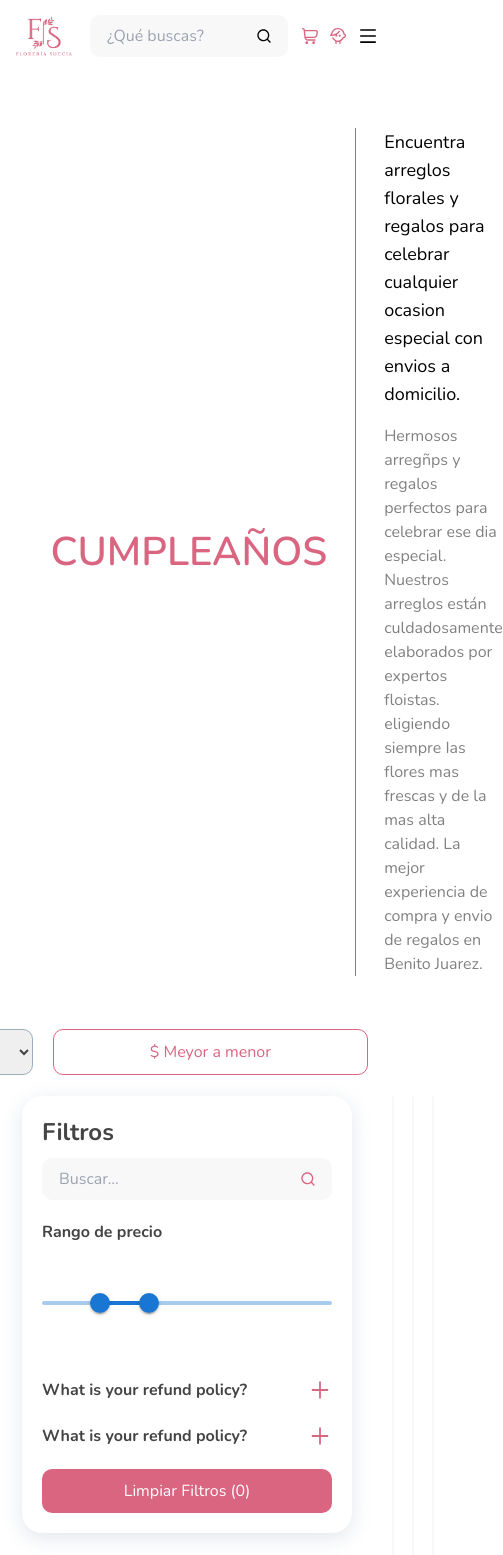
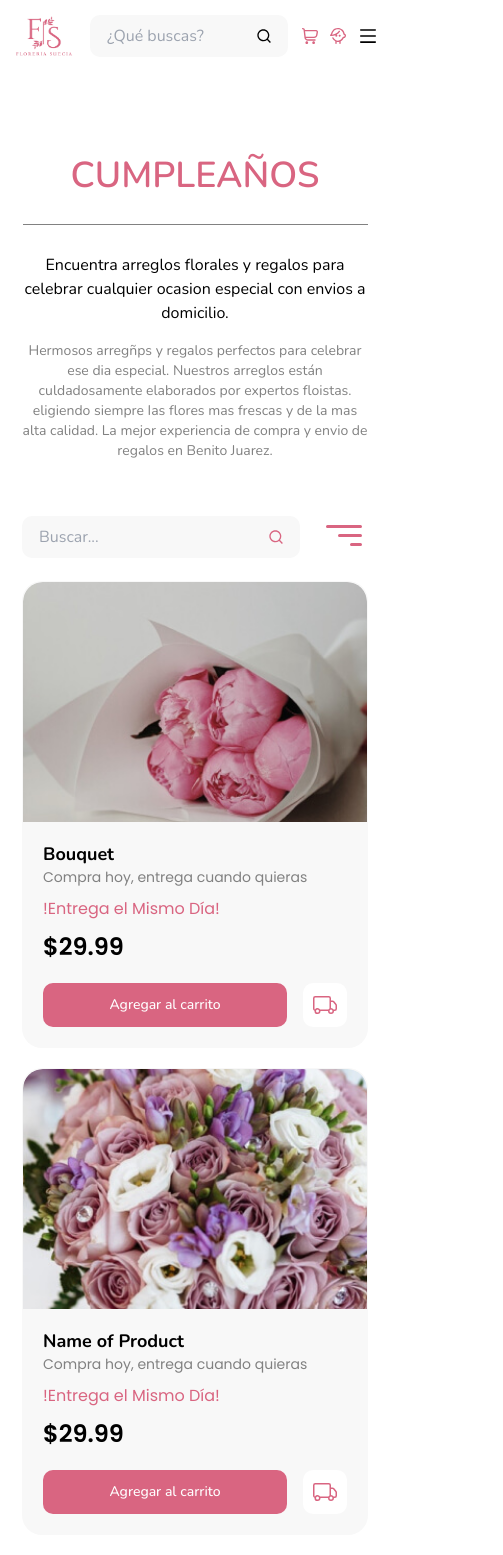
Before and after one commit to baxriddin0317/floreria, a Next.js app: page /category in a window 390 px wide. Shown: the top 1555 px of the page, 503 px wide, since content can reach past the window. Built offline with nearby package versions, Linux system fonts and the light colour scheme; a web font is replaced by a local one.

Commit message:
mobile style

```diff
--- a/components/Category/CategoryHead.jsx
+++ b/components/Category/CategoryHead.jsx
@@ -3,17 +3,17 @@ import React from 'react'
 const CategoryHead = () => {
   return (
     <section className='max-w-base mx-auto px-[22.5px]'>
-        <div className='flex items-center pt-14 pb-13'>
-            <div className='px-7'>
-                <h1 className='uppercase font-semibold text-brand-primary text-4.5xl'>
+        <div className='flex items-center flex-col lg:flex-row pt-14 pb-13'>
+            <div className='lg:px-7 py-7 lg:py-0'>
+                <h1 className='uppercase font-semibold text-brand-primary text-4xl sm:text-4.5xl'>
                     cumpleaños
                 </h1>
             </div>
-            <div className='border-l border-brand-gray-medium pl-7'>
-                <h4 className='text-lg mb-4'>
+            <div className='text-center lg:text-left border-t lg:border-t-0 lg:border-l border-brand-gray-medium pt-7 lg:pt-0 lg:pl-7'>
+                <h4 className='sm:text-lg mb-4'>
                     Encuentra arreglos florales y regalos para celebrar cualquier ocasion especial con envios a domicilio.
                 </h4>
-                <p className='text-brand-gray-medium'>
+                <p className='text-brand-gray-medium text-sm sm:text-base'>
                     Hermosos arregñps y regalos perfectos para celebrar ese dia especial. Nuestros arreglos están culdadosamente elaborados por expertos floistas. eligiendo siempre Ias flores mas frescas y de la mas alta calidad. La mejor experiencia de compra y envio de regalos en Benito Juarez.
                 </p>
             </div>
--- a/components/Category/FilterCard.jsx
+++ b/components/Category/FilterCard.jsx
@@ -3,8 +3,9 @@ import Box from '@mui/material/Box';
 import Slider from '@mui/material/Slider';
 import { useState } from "react";
 import { Disclosure } from '@headlessui/react'
-// import { ChevronUpIcon } from '@heroicons/react/20/solid'
 import { AiOutlinePlus, AiOutlineMinus } from "react-icons/ai"
+
+const tipo = ["Flores", "Plantas", "Postres", "Globos", "Peluches", "Joyeria", "Belleza", "Juguestes", "Botanas"];
 
 const FilterCard = () => {
   const [value, setValue] = useState([20, 37]);
@@ -14,7 +15,7 @@ const FilterCard = () => {
   };
 
   return (
-    <div className='rounded-20  bg-white p-5 shadow-3xl min-w-[330px]'>
+    <div className='rounded-20 hidden lg:block bg-white p-5 shadow-3xl min-w-[330px]'>
       <form >
         <h2 className='capitalize mb-2.5 font-bold text-2xl text-brand-dark-primary'>
           filtros
@@ -72,14 +73,21 @@ const SearchAccardion = () => {
       <div className="mx-auto w-full max-w-md rounded-2xl bg-white">
         <Disclosure>
           {({ open }) => (
-            <div className={open ? 'bg-linear py-px mt-5' : 'mt-5  py-px'}>
-              <div className="bg-white">
+            <div className={open ? 'bg-linear pt-px mt-5' : 'mt-5  py-px'}>
+              <div className="bg-white py-5">
                 <Disclosure.Button className="flex w-full justify-between rounded-lg text-left text-brand-dark-primary font-bold">
                   <span>What is your refund policy?</span>
                   {open ? <AiOutlineMinus className="text-brand-primary text-2xl" /> : <AiOutlinePlus className="text-brand-primary text-2xl" /> }
                 </Disclosure.Button>
-                <Disclosure.Panel className="pt-4 pb-2 text-sm text-gray-500">
-                  If you're
+                <Disclosure.Panel className="pt-4 pb-2 text-sm text-brand-dark-primary">
+                  {tipo.map((tip, i) => (
+                    <div className="flex gap-4 items-center mb-5" key={i}>
+                      <input className="w-6 h-6 mr-5 rounded-md" type="checkbox" />
+                      <p className="">
+                        {tip}
+                      </p>
+                    </div>
+                  ))}
                 </Disclosure.Panel>
               </div>
             </div>
@@ -87,7 +95,7 @@ const SearchAccardion = () => {
         </Disclosure>
         <Disclosure>
           {({ open }) => (
-            <div className={open ? 'bg-linear py-px mt-5' : 'mt-5  py-px'}>
+            <div className={open ? 'bg-linear pb-px mt-5' : 'mt-5  py-px'}>
               <div className="bg-white">
                 <Disclosure.Button className="flex w-full justify-between rounded-lg text-left text-brand-dark-primary font-bold">
                   <span>What is your refund policy?</span>
--- a/components/Category/FilterContent.jsx
+++ b/components/Category/FilterContent.jsx
@@ -1,14 +1,14 @@
-import React from 'react'
+import React, { useContext } from 'react'
 import Products from '../../utils/categoryproduct';
 import ProductCard from "../Cards/ProductCard";
 
 const FilterContent = () => {
   const PageProducts = Products.slice(0,12);
   return (
-    <div className='grid grid-cols-3 gap-5 w-full'>
+    <div className='grid grid-cols-1 sm:grid-cols-2 md:grid-cols-3 lg:grid-cols-2 xl:grid-cols-3 gap-5 w-full'>
         {PageProducts &&
           PageProducts.map(product => (
-                <ProductCard {...product} />
+                <ProductCard key={product.id} {...product} />
           ))
         }
     </div>
--- a/components/sections/SearchByCategory.jsx
+++ b/components/sections/SearchByCategory.jsx
@@ -2,6 +2,8 @@ import React from 'react'
 import FilterCard from '../Category/FilterCard'
 import FilterContent from '../Category/FilterContent'
 import Pagination from '@mui/material/Pagination';
+import { BsFilterRight } from "react-icons/bs"
+import { RiSearchLine } from "react-icons/ri"
 
 
 const SearchByCategory = () => {
@@ -9,15 +11,33 @@ const SearchByCategory = () => {
     <section>
       <div className='max-w-base mx-auto px-[22px]'>
         <div className='flex justify-end items-center gap-5'>
-            <span className='text-brand-gray-medium'>
+          {/* search input */}
+          <div className="md:hidden relative w-full ">
+            <input
+              type="text"
+              // onChange={e => setInputVal(e.target.value)}
+              placeholder="Buscar..."
+              className="bg-brand-gray-light w-full rounded-base focus:border-brand-primary/50 border border-transparent px-4 py-2 md:py-3 md:px-6"
+            />
+            <button
+              type="button"
+              className="absolute top-1/2 -translate-y-1/2 right-4"
+            >
+              <RiSearchLine className="text-brand-primary md:text-xl lg:text-2xl" />
+            </button>
+          </div>
+          <span className='hidden md:block text-brand-gray-medium'>
               Ordenar por
           </span>
-            <select className='text-brand-dark-primary border rounded-base border-brand-gray-primary py-2.5 px-5'>
+          <select className='hidden md:block cursor-pointer text-brand-dark-primary border rounded-base border-brand-gray-primary py-2.5 px-5'>
               <option value="mayor">$ Mayor a menor</option>
               <option value="menor">$ Menor a mayor</option>
           </select>
-            <button className='whitespace-nowrap text-brand-primary border border-brand-primary rounded-base hover:bg-brand-primary hover:text-white transition-colors duration-200 py-2.5 px-24 xxl:py-3 xxl:px-28'>
+          <button className='hidden md:block whitespace-nowrap text-brand-primary border border-brand-primary rounded-base hover:bg-brand-primary hover:text-white transition-colors duration-200 py-2.5 px-24 xxl:py-3 xxl:px-28'>
               $ Meyor a menor
+          </button>
+          <button className='lg:hidden'>
+            <BsFilterRight className='text-brand-primary text-5xl' />
           </button>
         </div>
         <div className='flex items-start gap-10 mt-5 mb-16'>
--- a/utils/categoryproduct.js
+++ b/utils/categoryproduct.js
@@ -5,7 +5,7 @@ const product = [
       flowerName: "Bouquet",
       text: "Compra hoy, entrega cuando quieras",
       delivery: "!Entrega el Mismo Día!",
-      price: 19.99,
+      price: 29.99,
     },
     {
       id: 2,
@@ -13,7 +13,7 @@ const product = [
       flowerName: "Name of Product",
       text: "Compra hoy, entrega cuando quieras",
       delivery: "!Entrega el Mismo Día!",
-      price: 19.99,
+      price: 29.99,
     },
     {
       id: 3,
@@ -21,7 +21,7 @@ const product = [
       flowerName: "Name of Product",
       text: "Compra hoy, entrega cuando quieras",
       delivery: "!Entrega el Mismo Día!",
-      price: 19.99,
+      price: 29.99,
     },
     {
       id: 4,
@@ -29,7 +29,7 @@ const product = [
       flowerName: "Bouquet",
       text: "Compra hoy, entrega cuando quieras",
       delivery: "!Entrega el Mismo Día!",
-      price: 19.99,
+      price: 29.99,
     },
     {
       id: 5,
@@ -37,15 +37,15 @@ const product = [
       flowerName: "Name of Product",
       text: "Compra hoy, entrega cuando quieras",
       delivery: "!Entrega el Mismo Día!",
-      price: 19.99,
+      price: 29.99,
     },
     {
       id: 6,
       img: 3,
-      title: "Name of Product",
+      flowerName: "Name of Product",
       text: "Compra hoy, entrega cuando quieras",
       delivery: "!Entrega el Mismo Día!",
-      price: 19.99,
+      price: 29.99,
     },
     {
         id: 7,
@@ -53,7 +53,7 @@ const product = [
         flowerName: "Bouquet",
         text: "Compra hoy, entrega cuando quieras",
         delivery: "!Entrega el Mismo Día!",
-        price: 19.99,
+        price: 29.99,
       },
       {
         id: 8,
@@ -61,7 +61,7 @@ const product = [
         flowerName: "Name of Product",
         text: "Compra hoy, entrega cuando quieras",
         delivery: "!Entrega el Mismo Día!",
-        price: 19.99,
+        price: 29.99,
       },
       {
         id: 9,
@@ -69,7 +69,7 @@ const product = [
         flowerName: "Name of Product",
         text: "Compra hoy, entrega cuando quieras",
         delivery: "!Entrega el Mismo Día!",
-        price: 19.99,
+        price: 29.99,
       },
       {
         id: 10,
@@ -77,7 +77,7 @@ const product = [
         flowerName: "Bouquet",
         text: "Compra hoy, entrega cuando quieras",
         delivery: "!Entrega el Mismo Día!",
-        price: 19.99,
+        price: 10.99,
       },
       {
         id: 11,
@@ -85,15 +85,15 @@ const product = [
         flowerName: "Name of Product",
         text: "Compra hoy, entrega cuando quieras",
         delivery: "!Entrega el Mismo Día!",
-        price: 19.99,
+        price: 10.99,
       },
       {
         id: 12,
         img: 3,
-        title: "Name of Product",
+        flowerName: "Name of Product",
         text: "Compra hoy, entrega cuando quieras",
         delivery: "!Entrega el Mismo Día!",
-        price: 19.99,
+        price: 10.99,
       },
       {
         id: 13,
@@ -101,7 +101,7 @@ const product = [
         flowerName: "Bouquet",
         text: "Compra hoy, entrega cuando quieras",
         delivery: "!Entrega el Mismo Día!",
-        price: 19.99,
+        price: 10.99,
       },
       {
         id: 14,
@@ -109,7 +109,7 @@ const product = [
         flowerName: "Name of Product",
         text: "Compra hoy, entrega cuando quieras",
         delivery: "!Entrega el Mismo Día!",
-        price: 19.99,
+        price: 10.99,
       },
       {
         id: 15,
@@ -117,7 +117,7 @@ const product = [
         flowerName: "Name of Product",
         text: "Compra hoy, entrega cuando quieras",
         delivery: "!Entrega el Mismo Día!",
-        price: 19.99,
+        price: 10.99,
       },
       {
         id: 16,
@@ -125,7 +125,7 @@ const product = [
         flowerName: "Bouquet",
         text: "Compra hoy, entrega cuando quieras",
         delivery: "!Entrega el Mismo Día!",
-        price: 19.99,
+        price: 10.99,
       },
       {
         id: 17,
@@ -133,15 +133,15 @@ const product = [
         flowerName: "Name of Product",
         text: "Compra hoy, entrega cuando quieras",
         delivery: "!Entrega el Mismo Día!",
-        price: 19.99,
+        price: 10.99,
       },
       {
         id: 18,
         img: 3,
-        title: "Name of Product",
+        flowerName: "Name of Product",
         text: "Compra hoy, entrega cuando quieras",
         delivery: "!Entrega el Mismo Día!",
-        price: 19.99,
+        price: 10.99,
       },
       {
         id: 19,
@@ -149,7 +149,7 @@ const product = [
         flowerName: "Bouquet",
         text: "Compra hoy, entrega cuando quieras",
         delivery: "!Entrega el Mismo Día!",
-        price: 19.99,
+        price: 10.99,
       },
       {
         id: 20,
@@ -157,7 +157,7 @@ const product = [
         flowerName: "Name of Product",
         text: "Compra hoy, entrega cuando quieras",
         delivery: "!Entrega el Mismo Día!",
-        price: 19.99,
+        price: 49.99,
       },
       {
         id: 21,
@@ -165,7 +165,7 @@ const product = [
         flowerName: "Name of Product",
         text: "Compra hoy, entrega cuando quieras",
         delivery: "!Entrega el Mismo Día!",
-        price: 19.99,
+        price: 49.99,
       },
       {
         id: 22,
@@ -173,7 +173,7 @@ const product = [
         flowerName: "Bouquet",
         text: "Compra hoy, entrega cuando quieras",
         delivery: "!Entrega el Mismo Día!",
-        price: 19.99,
+        price: 49.99,
       },
       {
         id: 23,
@@ -181,15 +181,15 @@ const product = [
         flowerName: "Name of Product",
         text: "Compra hoy, entrega cuando quieras",
         delivery: "!Entrega el Mismo Día!",
-        price: 19.99,
+        price: 49.99,
       },
       {
         id: 24,
         img: 3,
-        title: "Name of Product",
+        flowerName: "Name of Product",
         text: "Compra hoy, entrega cuando quieras",
         delivery: "!Entrega el Mismo Día!",
-        price: 19.99,
+        price: 49.99,
       },
       {
         id: 25,
@@ -197,7 +197,7 @@ const product = [
         flowerName: "Bouquet",
         text: "Compra hoy, entrega cuando quieras",
         delivery: "!Entrega el Mismo Día!",
-        price: 19.99,
+        price: 49.99,
       },
       {
         id: 26,
@@ -205,7 +205,7 @@ const product = [
         flowerName: "Name of Product",
         text: "Compra hoy, entrega cuando quieras",
         delivery: "!Entrega el Mismo Día!",
-        price: 19.99,
+        price: 49.99,
       },
       {
         id: 27,
@@ -213,7 +213,7 @@ const product = [
         flowerName: "Name of Product",
         text: "Compra hoy, entrega cuando quieras",
         delivery: "!Entrega el Mismo Día!",
-        price: 19.99,
+        price: 49.99,
       },
       {
         id: 28,
@@ -221,7 +221,7 @@ const product = [
         flowerName: "Bouquet",
         text: "Compra hoy, entrega cuando quieras",
         delivery: "!Entrega el Mismo Día!",
-        price: 19.99,
+        price: 49.99,
       },
       {
         id: 29,
@@ -229,15 +229,15 @@ const product = [
         flowerName: "Name of Product",
         text: "Compra hoy, entrega cuando quieras",
         delivery: "!Entrega el Mismo Día!",
-        price: 19.99,
+        price: 49.99,
       },
       {
         id: 30,
         img: 3,
-        title: "Name of Product",
+        flowerName: "Name of Product",
         text: "Compra hoy, entrega cuando quieras",
         delivery: "!Entrega el Mismo Día!",
-        price: 19.99,
+        price: 59.99,
       },
       {
         id: 31,
@@ -245,7 +245,7 @@ const product = [
         flowerName: "Bouquet",
         text: "Compra hoy, entrega cuando quieras",
         delivery: "!Entrega el Mismo Día!",
-        price: 19.99,
+        price: 59.99,
       },
       {
         id: 32,
@@ -253,7 +253,7 @@ const product = [
         flowerName: "Name of Product",
         text: "Compra hoy, entrega cuando quieras",
         delivery: "!Entrega el Mismo Día!",
-        price: 19.99,
+        price: 59.99,
       },
       {
         id: 33,
@@ -261,7 +261,7 @@ const product = [
         flowerName: "Name of Product",
         text: "Compra hoy, entrega cuando quieras",
         delivery: "!Entrega el Mismo Día!",
-        price: 19.99,
+        price: 59.99,
       },
       {
         id: 34,
@@ -269,7 +269,7 @@ const product = [
         flowerName: "Bouquet",
         text: "Compra hoy, entrega cuando quieras",
         delivery: "!Entrega el Mismo Día!",
-        price: 19.99,
+        price: 59.99,
       },
       {
         id: 35,
@@ -277,15 +277,15 @@ const product = [
         flowerName: "Name of Product",
         text: "Compra hoy, entrega cuando quieras",
         delivery: "!Entrega el Mismo Día!",
-        price: 19.99,
+        price: 59.99,
       },
       {
         id: 36,
         img: 3,
-        title: "Name of Product",
+        flowerName: "Name of Product",
         text: "Compra hoy, entrega cuando quieras",
         delivery: "!Entrega el Mismo Día!",
-        price: 19.99,
+        price: 59.99,
       },
       {
         id: 37,
@@ -293,7 +293,7 @@ const product = [
         flowerName: "Bouquet",
         text: "Compra hoy, entrega cuando quieras",
         delivery: "!Entrega el Mismo Día!",
-        price: 19.99,
+        price: 59.99,
       },
       {
         id: 38,
@@ -301,7 +301,7 @@ const product = [
         flowerName: "Name of Product",
         text: "Compra hoy, entrega cuando quieras",
         delivery: "!Entrega el Mismo Día!",
-        price: 19.99,
+        price: 59.99,
       },
       {
         id: 39,
@@ -309,7 +309,7 @@ const product = [
         flowerName: "Name of Product",
         text: "Compra hoy, entrega cuando quieras",
         delivery: "!Entrega el Mismo Día!",
-        price: 19.99,
+        price: 59.99,
       },
       {
         id: 40,
@@ -317,7 +317,7 @@ const product = [
         flowerName: "Bouquet",
         text: "Compra hoy, entrega cuando quieras",
         delivery: "!Entrega el Mismo Día!",
-        price: 19.99,
+        price: 9.99,
       },
       {
         id: 41,
@@ -325,15 +325,15 @@ const product = [
         flowerName: "Name of Product",
         text: "Compra hoy, entrega cuando quieras",
         delivery: "!Entrega el Mismo Día!",
-        price: 19.99,
+        price: 9.99,
       },
       {
         id: 42,
         img: 3,
-        title: "Name of Product",
+        flowerName: "Name of Product",
         text: "Compra hoy, entrega cuando quieras",
         delivery: "!Entrega el Mismo Día!",
-        price: 19.99,
+        price: 9.99,
       },
       {
         id: 43,
@@ -341,7 +341,7 @@ const product = [
         flowerName: "Bouquet",
         text: "Compra hoy, entrega cuando quieras",
         delivery: "!Entrega el Mismo Día!",
-        price: 19.99,
+        price: 9.99,
       },
       {
         id: 44,
@@ -349,7 +349,7 @@ const product = [
         flowerName: "Name of Product",
         text: "Compra hoy, entrega cuando quieras",
         delivery: "!Entrega el Mismo Día!",
-        price: 19.99,
+        price: 9.99,
       },
       {
         id: 45,
@@ -357,7 +357,7 @@ const product = [
         flowerName: "Name of Product",
         text: "Compra hoy, entrega cuando quieras",
         delivery: "!Entrega el Mismo Día!",
-        price: 19.99,
+        price: 9.99,
       },
       {
         id: 46,
@@ -365,7 +365,7 @@ const product = [
         flowerName: "Bouquet",
         text: "Compra hoy, entrega cuando quieras",
         delivery: "!Entrega el Mismo Día!",
-        price: 19.99,
+        price: 9.99,
       },
       {
         id: 47,
@@ -373,15 +373,15 @@ const product = [
         flowerName: "Name of Product",
         text: "Compra hoy, entrega cuando quieras",
         delivery: "!Entrega el Mismo Día!",
-        price: 19.99,
+        price: 9.99,
       },
       {
         id: 48,
         img: 3,
-        title: "Name of Product",
+        flowerName: "Name of Product",
         text: "Compra hoy, entrega cuando quieras",
         delivery: "!Entrega el Mismo Día!",
-        price: 19.99,
+        price: 9.99,
       },
       {
         id: 49,
@@ -389,7 +389,7 @@ const product = [
         flowerName: "Bouquet",
         text: "Compra hoy, entrega cuando quieras",
         delivery: "!Entrega el Mismo Día!",
-        price: 19.99,
+        price: 9.99,
       },
       {
         id: 50,
@@ -397,7 +397,7 @@ const product = [
         flowerName: "Name of Product",
         text: "Compra hoy, entrega cuando quieras",
         delivery: "!Entrega el Mismo Día!",
-        price: 19.99,
+        price: 79.99,
       },
       {
         id: 51,
@@ -405,7 +405,7 @@ const product = [
         flowerName: "Name of Product",
         text: "Compra hoy, entrega cuando quieras",
         delivery: "!Entrega el Mismo Día!",
-        price: 19.99,
+        price: 79.99,
       },
       {
         id: 52,
@@ -413,7 +413,7 @@ const product = [
         flowerName: "Bouquet",
         text: "Compra hoy, entrega cuando quieras",
         delivery: "!Entrega el Mismo Día!",
-        price: 19.99,
+        price: 79.99,
       },
       {
         id: 53,
@@ -421,15 +421,15 @@ const product = [
         flowerName: "Name of Product",
         text: "Compra hoy, entrega cuando quieras",
         delivery: "!Entrega el Mismo Día!",
-        price: 19.99,
+        price: 79.99,
       },
       {
         id: 54,
         img: 3,
-        title: "Name of Product",
+        flowerName: "Name of Product",
         text: "Compra hoy, entrega cuando quieras",
         delivery: "!Entrega el Mismo Día!",
-        price: 19.99,
+        price: 79.99,
       },
       {
         id: 55,
@@ -437,7 +437,7 @@ const product = [
         flowerName: "Bouquet",
         text: "Compra hoy, entrega cuando quieras",
         delivery: "!Entrega el Mismo Día!",
-        price: 19.99,
+        price: 79.99,
       },
       {
         id: 56,
@@ -445,7 +445,7 @@ const product = [
         flowerName: "Name of Product",
         text: "Compra hoy, entrega cuando quieras",
         delivery: "!Entrega el Mismo Día!",
-        price: 19.99,
+        price: 79.99,
       },
       {
         id: 57,
@@ -453,7 +453,7 @@ const product = [
         flowerName: "Name of Product",
         text: "Compra hoy, entrega cuando quieras",
         delivery: "!Entrega el Mismo Día!",
-        price: 19.99,
+        price: 79.99,
       },
       {
         id: 58,
@@ -461,7 +461,7 @@ const product = [
         flowerName: "Bouquet",
         text: "Compra hoy, entrega cuando quieras",
         delivery: "!Entrega el Mismo Día!",
-        price: 19.99,
+        price: 79.99,
       },
       {
         id: 59,
@@ -469,15 +469,15 @@ const product = [
         flowerName: "Name of Product",
         text: "Compra hoy, entrega cuando quieras",
         delivery: "!Entrega el Mismo Día!",
-        price: 19.99,
+        price: 79.99,
       },
       {
         id: 60,
         img: 3,
-        title: "Name of Product",
+        flowerName: "Name of Product",
         text: "Compra hoy, entrega cuando quieras",
         delivery: "!Entrega el Mismo Día!",
-        price: 19.99,
+        price: 79.99,
       },
   ];
 
```
Lines whose indentation alone changed are shown as unchanged.
